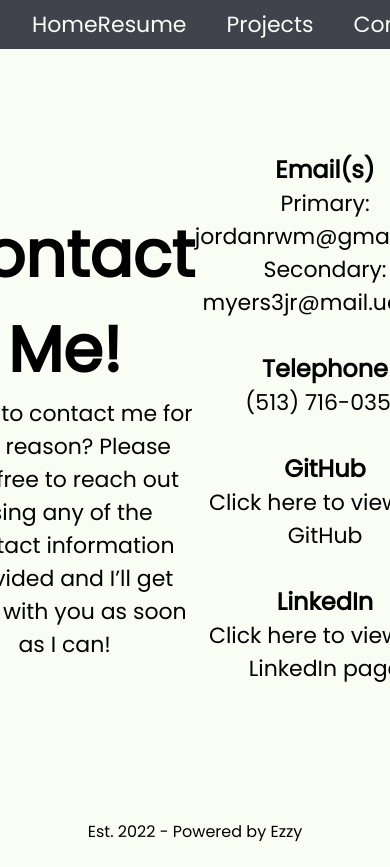
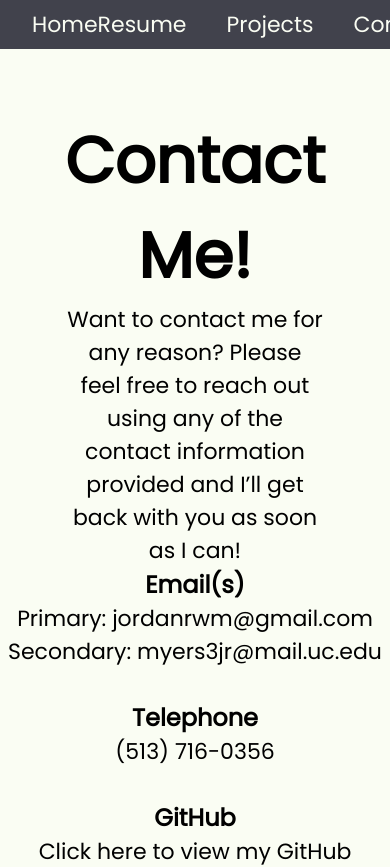
Before and after one commit to ezzy-dev/portfolio-website, a React (Create React App) app: page /contact in a window 390 px wide. Shown: the top 867 px of the page. Before the commit the page ends 844 px from the top, so only its background shows below. Built offline with nearby package versions, Linux system fonts and the light colour scheme.

Commit message:
better for mobile

```diff
--- a/src/pages/contact/Contact.scss
+++ b/src/pages/contact/Contact.scss
@@ -38,13 +38,15 @@
     }
 
     @media screen
-    and (min-device-width: 769px)
+    and (min-device-width: 1001px)
     and (max-device-width: 1200px) {
         margin: 0px 64px;
     }
 
     @media screen
-    and (max-device-width: 768px) {
+    and (max-device-width: 1000px) {
+        flex-direction: column;
         margin: 0px 8px;
+        margin-top: 64px;
     }
 }
```
